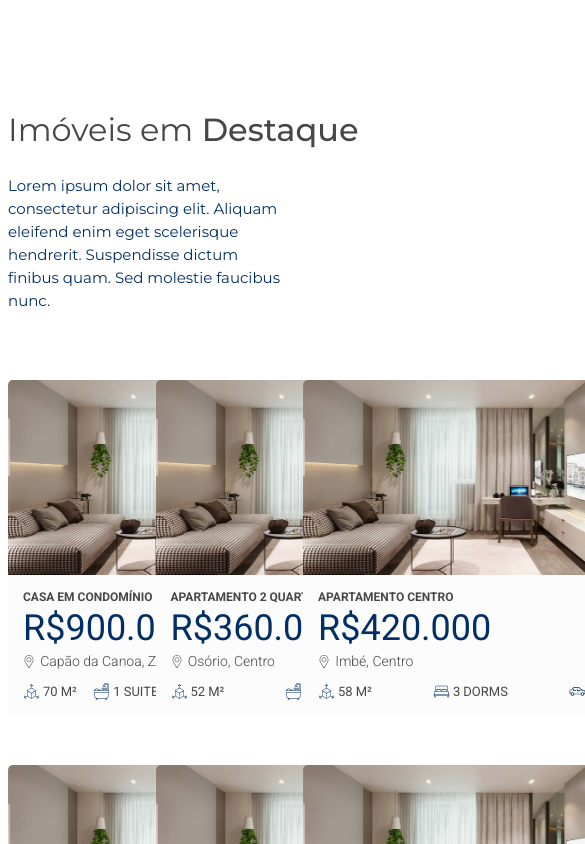
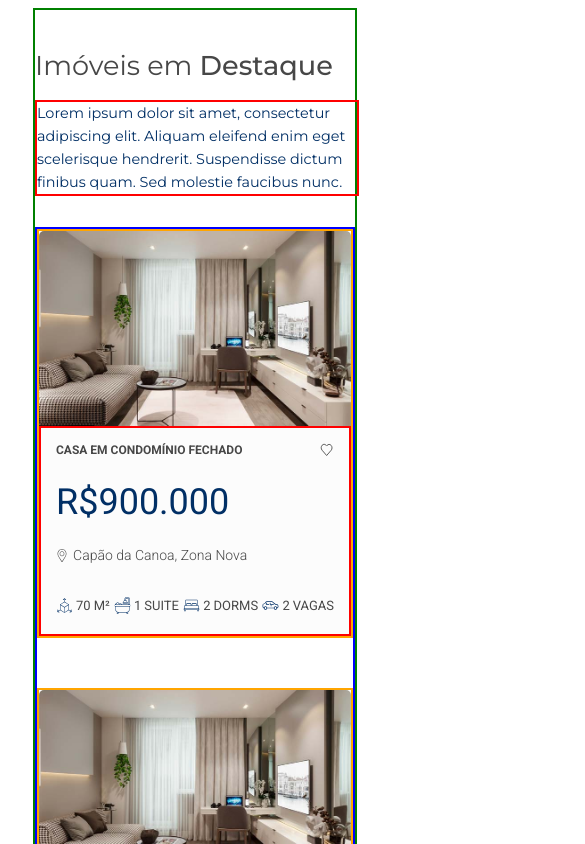
Before and after one commit to lrhernandes/highlights-component, a React (Create React App) app in the folder highlights/: page / in a window 390 px wide. Shown: the top 844 px of the page, 585 px wide, since content can reach past the window. Built offline with nearby package versions, Linux system fonts and the light colour scheme; data requests are answered from the project's data file; a web font is replaced by a local one.

Commit message:
feat(page):responsiveness

```diff
--- a/highlights/public/index.html
+++ b/highlights/public/index.html
@@ -2,6 +2,7 @@
 <html lang="en">
   <head>
     <meta charset="utf-8" />
+    <meta name="viewport" content="width=device-width, initial-scale=1.0">
     <title>Highlights Component</title>
   </head>
   <body>
--- a/highlights/src/global.css
+++ b/highlights/src/global.css
@@ -2,3 +2,81 @@
 @import url('https://fonts.googleapis.com/css2?family=Montserrat:ital,wght@0,100;0,200;0,300;0,400;0,500;0,600;0,700;1,100&family=Roboto:ital,wght@0,100;0,300;0,400;0,500;0,700;0,900;1,100;1,300;1,400;1,500&display=swap');
 @import url('https://fonts.googleapis.com/css2?family=Poppins:ital,wght@0,200;0,300;0,400;0,500;0,600;0,700;0,800;1,300;1,400;1,600;1,700&display=swap');
 @import url('https://fonts.googleapis.com/css2?family=Fredoka+One&family=Patua+One&display=swap');
+
+
+@media (max-width:600px) {
+    .highlights-container{
+        border: 2px solid green;
+        width: min-content;
+    }
+    .highlights-section-subtitle{
+        border: 2px solid red;
+        width: 100%;
+    }
+    .highlight-grid{
+        border: 2px solid blue;
+        width: min-content;
+        grid-template-columns: repeat(1, auto);
+    }
+}
+@media (min-width:600px) {
+    /*diminui cartões*/
+    .highlight-grid{
+        width: max-content;
+        grid-template-columns: repeat(2, auto);
+    }
+    .highlights-container{
+        width: min-content;
+    }
+}
+@media (min-width:801px) {
+    /*cartões tamanho padrão*/
+    .highlight-grid{
+        width: max-content;
+        grid-template-columns: repeat(2, auto);
+    }
+}
+@media (min-width:1025px) {
+    .highlight-grid{
+        width: max-content;
+        grid-template-columns: repeat(2, auto);
+    }
+}
+@media (min-width:1281px) {
+    .highlight-grid{
+        grid-template-columns: repeat(3, auto);
+    }
+ }
+
+ @media screen and (max-width: 395px){
+    .highlights-card{
+        width: 80vw;
+        border: 2px solid orange;
+    }
+
+    .card-banner{
+        width: 80vw;
+        height: 50vw;
+        position: relative;
+    }
+
+    .details-card{
+        height: 45vw;
+        border: 2px solid red;
+    }
+}
+
+@media (min-width:600px) and (max-width:800px) {
+    /*diminuir cartões*/
+    .highlights-card{
+        width: 40vw;
+        position: relative;
+        border: 2px solid orange;
+    }
+
+    .card-banner{
+        width: 40vw;
+        height: 25vw;
+        position: relative;
+    }
+}
--- a/highlights/src/services/api.js
+++ b/highlights/src/services/api.js
@@ -1,7 +1,7 @@
 import axios from "axios";
-
+//$ json-server --watch db.json --port 3004 (comando do bash para iniciar o json server)
 const api = axios.create({
-  baseURL: "http://localhost:3000",
+  baseURL: "http://localhost:3004",
 });
 
 export default api;
--- a/highlights/src/templates/Attribute/styles.css
+++ b/highlights/src/templates/Attribute/styles.css
@@ -1,6 +1,7 @@
 .attributes-containers{
     display: flex;
     flex-direction: row;
+    margin-bottom: 5px;
 }
 
 .attributes-icon{
--- a/highlights/src/templates/HighlightsCard/styles.css
+++ b/highlights/src/templates/HighlightsCard/styles.css
@@ -3,7 +3,6 @@
     width: 345px;
     border-radius: 5px 5px 0px 0px;
     margin: 0;
-
 }
 
 .highlights-card{
@@ -15,6 +14,5 @@
 
 .highlights-card:hover{
     position: relative;
-    /*margin-top: -5px;*/
     transform: translate(0px, -5px)
 }
--- a/highlights/src/templates/HighlightsContainer/styles.css
+++ b/highlights/src/templates/HighlightsContainer/styles.css
@@ -1,3 +1,6 @@
+body{
+    font-size: 16px;
+}
 .highlights-container{
     margin: auto;
     width: min-content;
@@ -8,8 +11,8 @@
 }
 
 .highlight-grid{
-    margin-top: 8vh;
-    margin-bottom: 13vh;
+    margin-top: 8vw;
+    margin-bottom: 10vw;
     display: grid;
     gap: 50px;
     justify-items: safe center;
@@ -19,7 +22,8 @@
 .highlights-section-title{
     font-family: 'Montserrat', sans-serif;
     font-weight: 400;
-    margin-top: 13vh;
+    margin-top: 10vw;
+    font-size: 1.7em;
     transition: transform 0.5s;
     color: #474747;
 }
@@ -31,11 +35,11 @@
 .highlights-section-subtitle{
     font-family: 'Montserrat', sans-serif;
     font-weight: 400;
-    width: 70%;
-    font-size: 15px;
+    width: 70vw;
+    font-size: 0.9em;
     line-height: 23px;
     color: #012F65;
-    margin-top: 3vh;
+    margin-top: 3vw;
     transition: transform 0.5s;
 }
 
```
